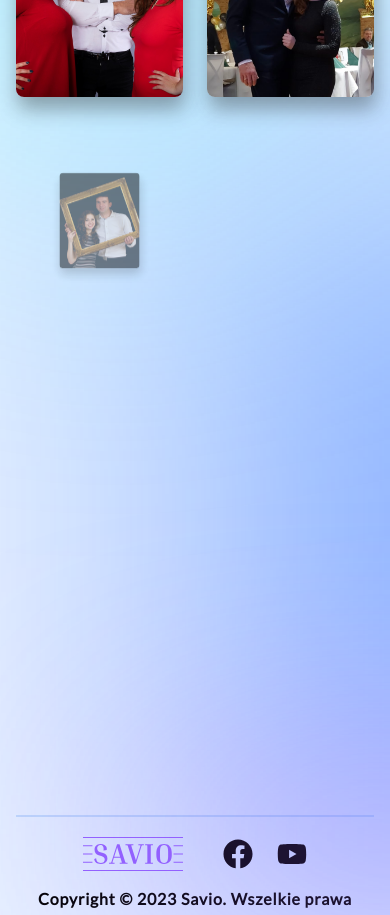
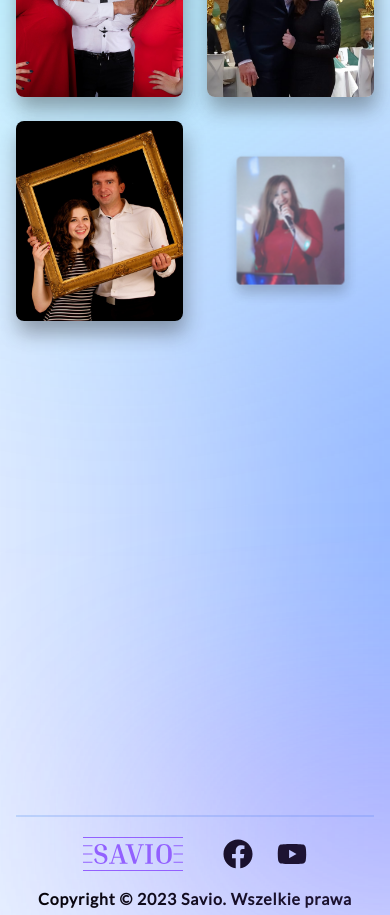
Before and after one commit to F3azy/Savio, a React (Vite) app: page /galeria in a window 390 px wide. Shown: the part 1760-2675 px from the top of the page. Built offline with nearby package versions, Linux system fonts and the light colour scheme.

Commit message:
changed some value for mobile view for better animations

```diff
--- a/src/pages/Gallery.jsx
+++ b/src/pages/Gallery.jsx
@@ -27,6 +27,8 @@ const Gallery = () => {
 
   const windowSize = useWindowSize();
 
+  const [isMobile, setIsMobile] = useState(null);
+
   useEffect(() => {
     if (windowSize >= 1280) {
       setVisibleElements(3);
@@ -38,6 +40,9 @@ const Gallery = () => {
       setVisibleElements(1.5);
       setYTExternal(true);
     }
+
+    if (windowSize >= 768) setIsMobile(false);
+    else setIsMobile(true);
   }, [windowSize]);
 
   return (
@@ -45,7 +50,7 @@ const Gallery = () => {
       initial="hidden"
       whileInView="visible"
       viewport={{ once: true }}
-      variants={staggerContainer(1.3, 0.7)}
+      variants={isMobile && isMobile ? staggerContainer(1, 0.7) : staggerContainer(1.3, 0.7)}
       className="flex flex-col gap-y-[36px] py-2"
     >
       <motion.div
--- a/src/sections/About.jsx
+++ b/src/sections/About.jsx
@@ -19,7 +19,7 @@ const About = () => {
       initial="hidden"
       whileInView="visible"
       viewport={{ once: true }}
-      variants={isMobile && isMobile ? staggerContainer(0.7, 0.6) : staggerContainer(0.7, 2.8)}
+      variants={isMobile && isMobile ? staggerContainer(0.7, 0) : staggerContainer(0.7, 2.8)}
       className="w-full flex flex-col items-center gap-y-3
     py-16 lg:py-14 2xl:py-12
     "
```
